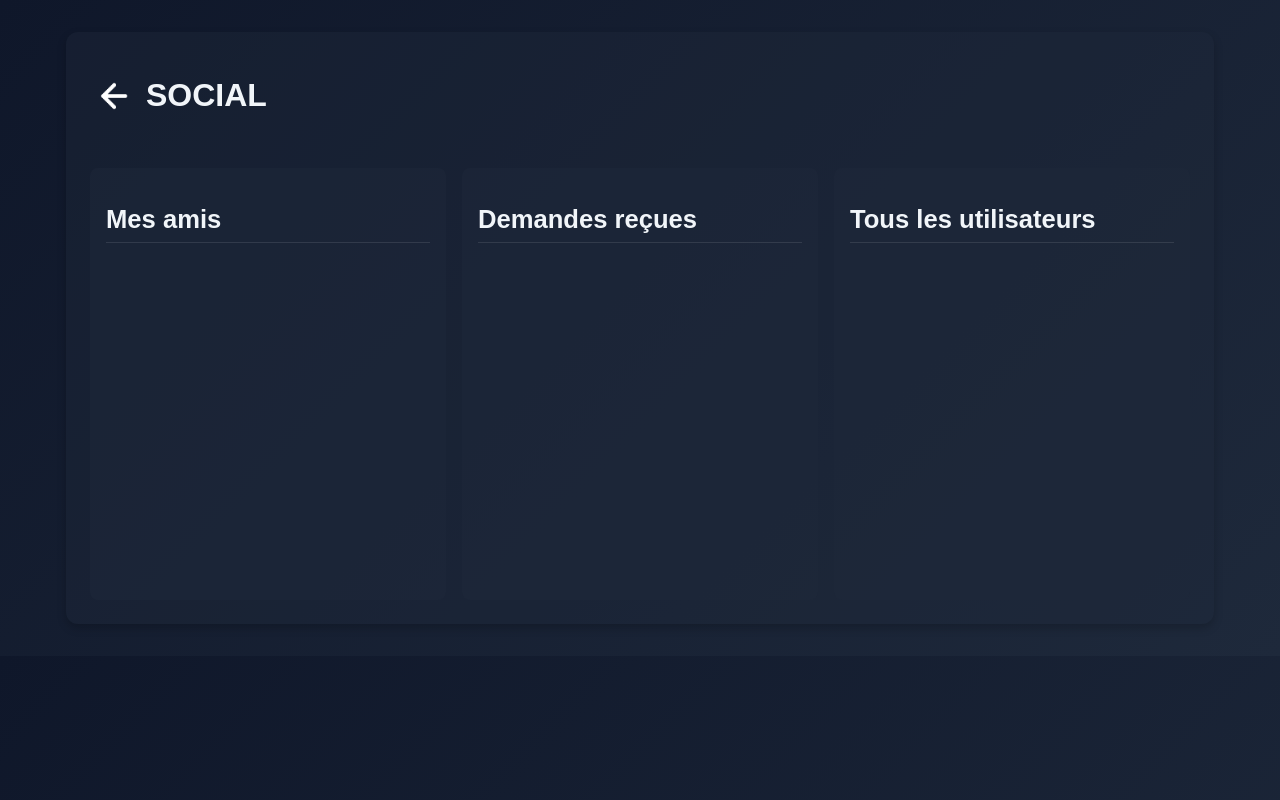
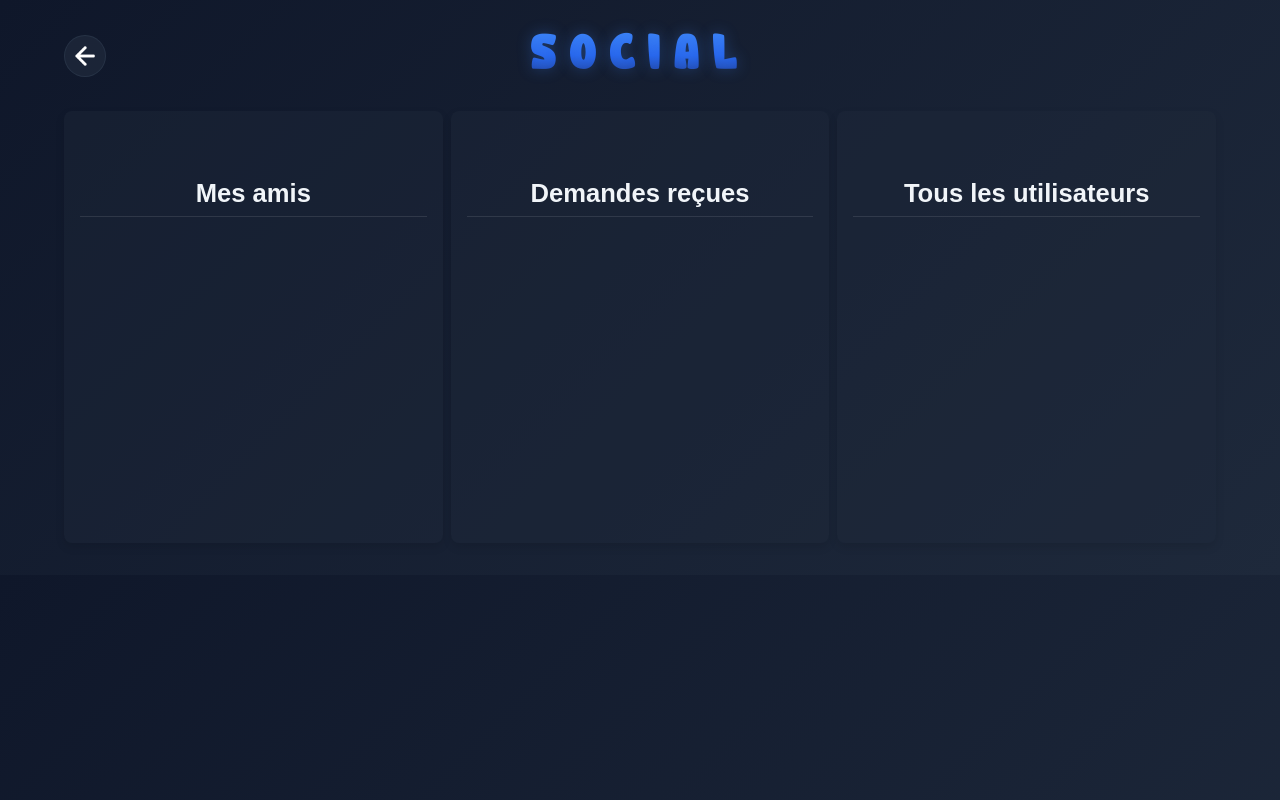
Before and after one commit to raveriss/ft_transcendence, a Django app: template conecte_me/frontend/static/templates/social.html in a window 1280 px wide. Run offline with Django 4.2, Linux system fonts and the light colour scheme; the template is opened without the code that fills it, so the values that code supplies are empty.

Commit message:
fix front friends

```diff
--- a/conecte_me/frontend/static/css/social.css
+++ b/conecte_me/frontend/static/css/social.css
@@ -1,6 +1,13 @@
 /* -------------------------------------------------------------
-   Fonts (hérite du board.css, rien à redéfinir ici)
+   Font spéciale Pong-Game pour titre principal
 ------------------------------------------------------------- */
+@font-face {
+  font-family: 'Pong-Game';
+  src: url('/static/fonts/PongGame.woff2') format('woff2'),
+       url('/static/fonts/PongGame.woff') format('woff');
+  font-weight: normal;
+  font-style: normal;
+}
 
 /* -------------------------------------------------------------
    Base
@@ -14,66 +21,99 @@ body {
 }
 
 .main-container {
-    max-width: 1100px;
+  width: 90%;
+  max-width: 1200px;
   margin: 2rem auto;
-    padding: 1.5rem;
-    background: rgba(30, 41, 59, 0.4);
-    border-radius: 12px;
-    box-shadow: 0 4px 10px rgba(0,0,0,0.2);
 }
 
 /* -------------------------------------------------------------
-     Header / Retour
+   Header
 ------------------------------------------------------------- */
 .header-bar {
+  position: relative;
   display: flex;
   align-items: center;
-    justify-content: flex-start;
-    gap: 1rem;
-    margin-bottom: 1rem;
+  justify-content: center;
+  margin-bottom: 2rem;
 }
 
 .back-btn {
-    background: none;
-    border: none;
-    padding: 0;
+  position: absolute;
+  left: 0;
+  top: 50%;
+  transform: translateY(-50%);
+  background: rgba(30, 41, 59, 0.8);
+  border: 1px solid rgba(51, 65, 85, 0.5);
+  border-radius: 50%;
+  width: 40px;
+  height: 40px;
+  display: flex;
+  align-items: center;
+  justify-content: center;
   cursor: pointer;
+  transition: 0.3s;
+}
+
+.back-btn:hover {
+  background: rgba(30, 41, 59, 0.9);
+  border-color: rgba(51, 65, 85, 0.75);
+  transform: translateY(-50%) scale(1.05);
 }
 
 .arrow-icon {
-    width: 32px;
-    height: 32px;
-    object-fit: contain;
-    display: block;
+  width: 24px;
+  height: 24px;
+}
+
+.page-title {
+  font-family: "Pong-Game", sans-serif;
+  margin: 0;
+  font-size: 3rem;
+  font-weight: bold;
+  background: linear-gradient(to bottom, #3b82f6, #2563eb, #1e3a8a);
+  -webkit-background-clip: text;
+  background-clip: text;
+  color: transparent;
+  -webkit-text-fill-color: transparent;
+  text-shadow: 0 0 15px rgba(59, 130, 246, 0.3);
+  letter-spacing: 15px;
+  text-align: center;
 }
 
 /* -------------------------------------------------------------
-     Titres et Sections
-  ------------------------------------------------------------- */
-  .section-title {
-    font-size: 1.6rem;
-    margin-bottom: 1rem;
-    font-weight: bold;
-    border-bottom: 1px solid rgba(255,255,255,0.1);
-    padding-bottom: 0.5rem;
-  }
-
-  /* -------------------------------------------------------------
-     Mise en page 3 colonnes
+   Colonnes sociales
 ------------------------------------------------------------- */
 .social-columns {
   display: flex;
-    justify-content: space-between;
-    gap: 1rem;
+  gap: 0.5rem;
   margin-top: 2rem;
 }
 
 .social-column {
   flex: 1;
-    background: rgba(30, 41, 59, 0.5);
+  display: flex;
+  flex-direction: column;
+  background: rgba(30, 41, 59, 0.4);
   border-radius: 8px;
   padding: 1rem;
   min-height: 400px;
+  box-shadow: 0 4px 10px rgba(0, 0, 0, 0.1);
+}
+
+/* -------------------------------------------------------------
+   Titres de section
+------------------------------------------------------------- */
+.section-title {
+  font-size: 1.6rem;
+  font-weight: bold;
+  text-align: center;
+  border-bottom: 1px solid rgba(255,255,255,0.1);
+  padding-bottom: 0.5rem;
+  margin-bottom: 1rem;
+  min-height: 60px; /* <- Force tous les titres à occuper la même hauteur */
+  display: flex;
+  align-items: flex-end;
+  justify-content: center;
 }
 
 /* -------------------------------------------------------------
--- a/conecte_me/frontend/static/templates/social.html
+++ b/conecte_me/frontend/static/templates/social.html
@@ -13,10 +13,10 @@
 
     <!-- Barre de navigation supérieure -->
     <div class="header-bar">
-      <button class="back-btn" onclick="customBack()">
+      <div class="back-btn" onclick="customBack()">
         <img src="static/img/return_arrow.png" alt="Retour" class="arrow-icon" />
-      </button>
-      <h1 class="title" data-i18n="social_title">SOCIAL</h1>
+      </div>
+      <h1 class="page-title" data-i18n="social_title">SOCIAL</h1>
     </div>
 
     <!-- Contenu 3 colonnes -->
@@ -25,7 +25,7 @@
       <!-- Colonne gauche : Amis -->
       <div class="social-column">
         <h2 class="section-title" data-i18n="my_friends">Mes amis</h2>
-        <ul id="friends-list" class="list-group list-group-flush">
+        <ul id="friends-list">
           <!-- Liste des amis -->
         </ul>
       </div>
@@ -33,7 +33,7 @@
       <!-- Colonne centre : Demandes -->
       <div class="social-column">
         <h2 class="section-title" data-i18n="incoming_requests">Demandes reçues</h2>
-        <ul id="incoming-requests" class="list-group list-group-flush">
+        <ul id="incoming-requests">
           <!-- Demandes en attente -->
         </ul>
       </div>
@@ -41,7 +41,7 @@
       <!-- Colonne droite : Tous les utilisateurs -->
       <div class="social-column">
         <h2 class="section-title" data-i18n="all_users">Tous les utilisateurs</h2>
-        <ul id="all-users-list" class="list-group list-group-flush">
+        <ul id="all-users-list">
           <!-- Tous les utilisateurs -->
         </ul>
       </div>
```
Lines whose indentation alone changed are shown as unchanged.
